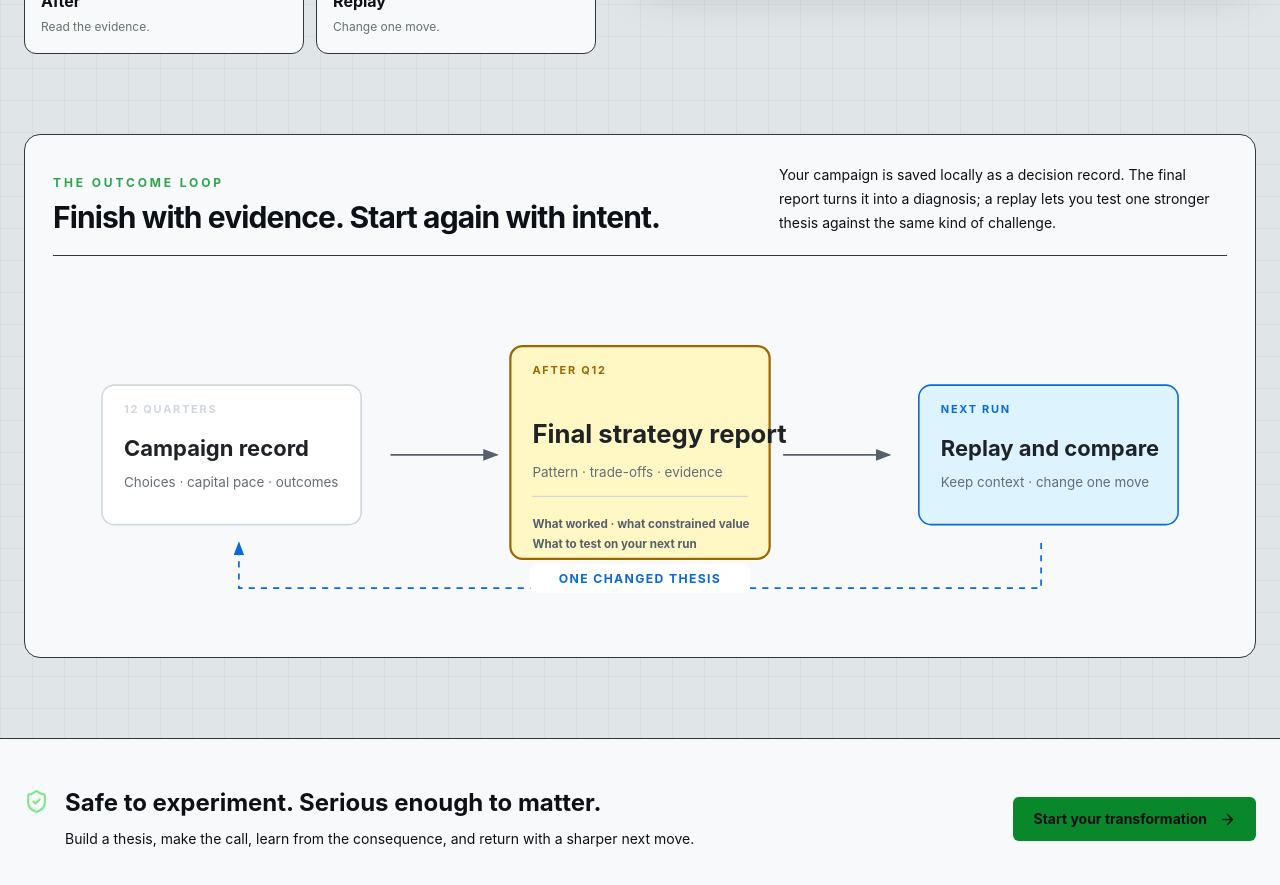
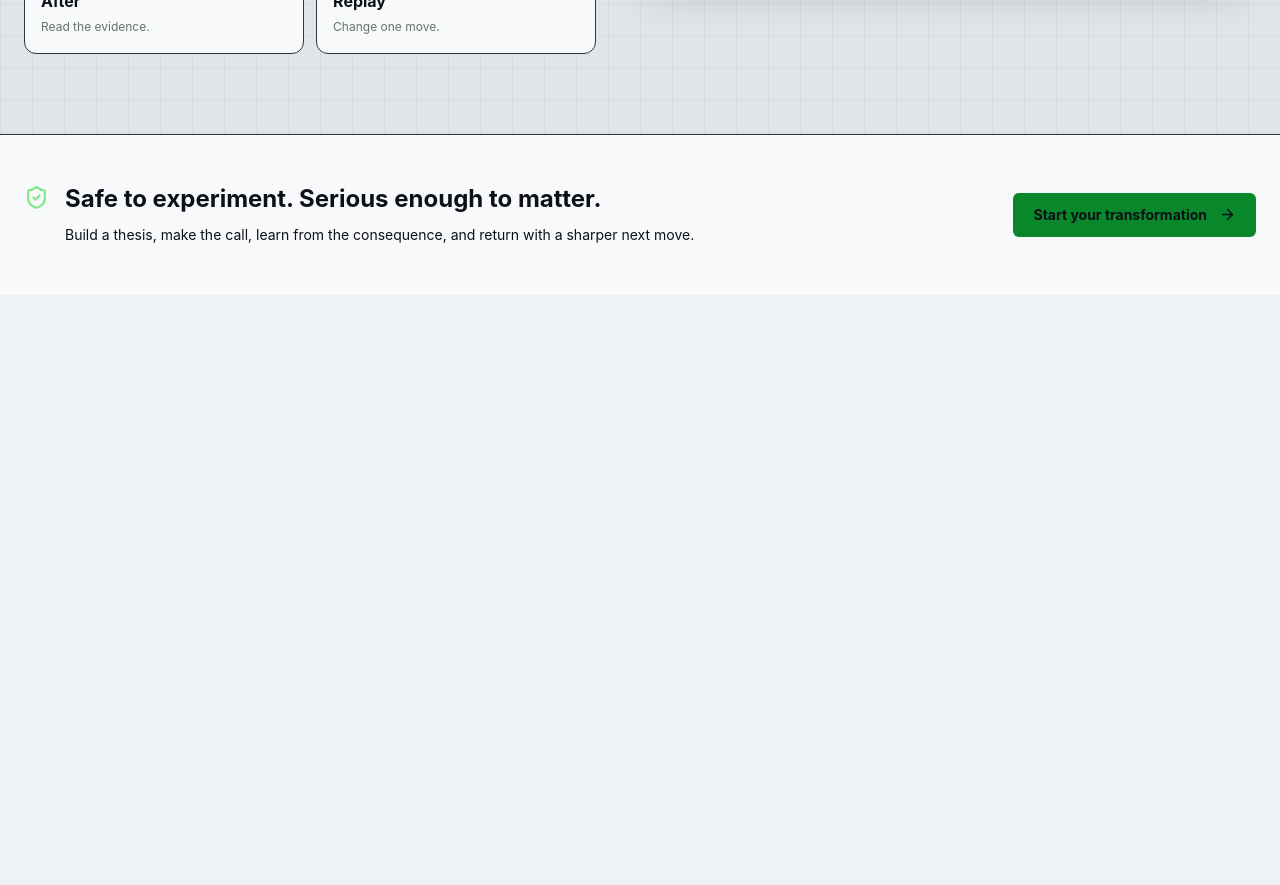
Before and after one commit to irfan1476/aisim, a Next.js app: page / in a window 1280 px wide. Shown: the part 5180-6065 px from the top of the page. After the commit the page ends 5475 px from the top, so only its background shows below. Built offline with nearby package versions, Linux system fonts and the light colour scheme.

Commit message:
Use dark cockpit visuals throughout homepage

```diff
--- a/app/page.tsx
+++ b/app/page.tsx
@@ -3,7 +3,6 @@
 import { ArrowRight, BarChart3, FileText, GitBranch, History, RefreshCw, ShieldCheck, Sparkles, Target } from "lucide-react";
 import { useEffect, useState } from "react";
 import Game from "../components/Game";
-import CampaignEvidenceReplayVisual from "../components/CampaignEvidenceReplayVisual";
 import HomepageVisualPanels from "../components/HomepageVisualPanels";
 import { hasCampaignProgress, readPersistedGameState } from "../lib/game/persistence";
 import { scenarioList } from "../lib/scenarios/registry";
@@ -153,7 +152,6 @@ export default function Home() {
           </div>
           <HomepageVisualPanels variant="replay" />
         </div>
-        <div className="mx-auto max-w-7xl px-6 pb-20"><CampaignEvidenceReplayVisual /></div>
       </section>
 
       <section className="bg-[#0d1117] text-white"><div className="mx-auto flex max-w-7xl flex-col items-start justify-between gap-6 px-6 py-12 md:flex-row md:items-center"><div className="flex max-w-3xl gap-4"><ShieldCheck className="mt-0.5 shrink-0 text-[#7ee787]" size={25}/><div><h2 className="text-2xl font-bold">Safe to experiment. Serious enough to matter.</h2><p className="mt-2 text-sm leading-6 text-white/60">Build a thesis, make the call, learn from the consequence, and return with a sharper next move.</p></div></div><button type="button" onClick={startSimulation} className="flex shrink-0 items-center gap-3 rounded-md bg-[#08872b] px-5 py-3 text-sm font-bold text-white transition hover:bg-[#077324]">Start your transformation <ArrowRight size={17}/></button></div></section>
```
